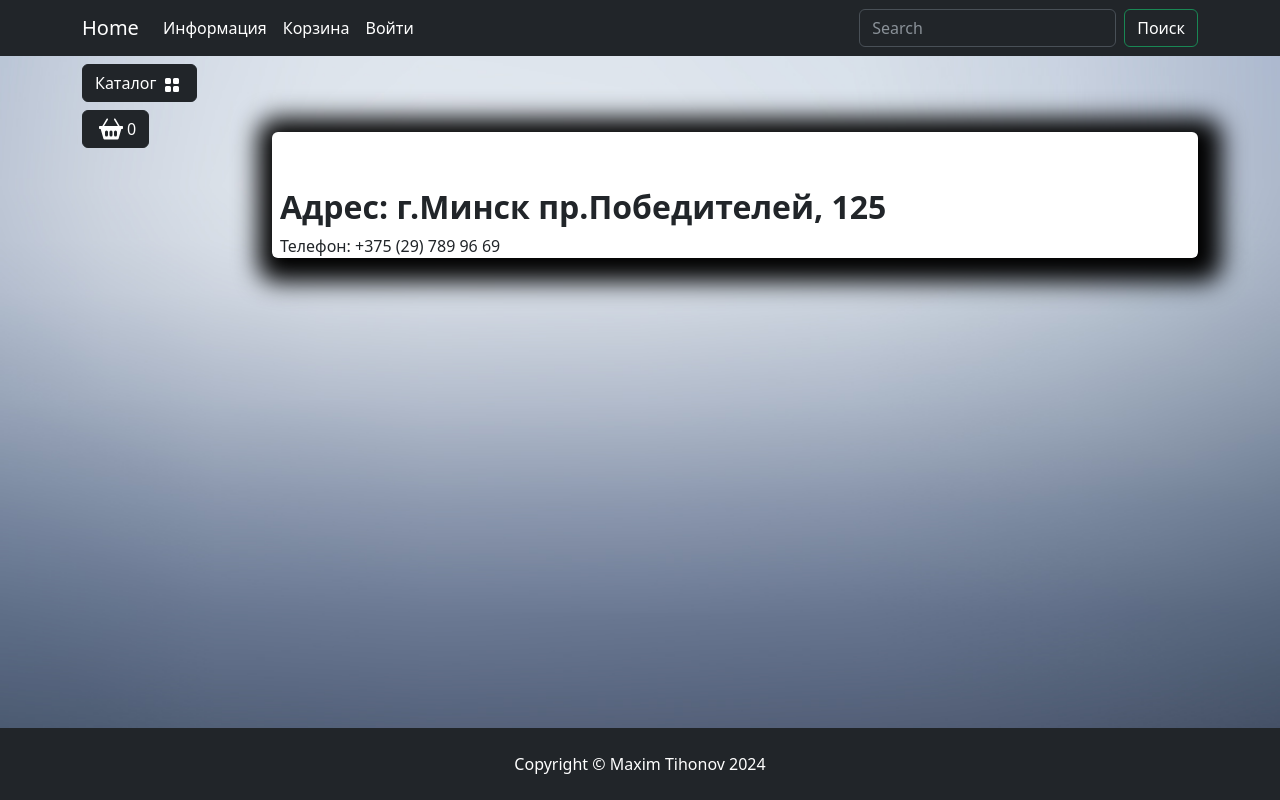
After one commit to MaximTih0n0v/Django-diploma, a Django app: page /contacts/ in a window 1280 px wide. The commit adds this page. Run offline with Django 5.2, Linux system fonts and the light colour scheme; data comes from the database, SQL or seed files in the repository; data that the repository does not hold is empty; some libraries are stand-ins or nearby versions.

Commit message:
fix: fix bugs

```diff
--- a/apps/main/urls.py
+++ b/apps/main/urls.py
@@ -7,4 +7,5 @@ app_name = 'main'
 urlpatterns = [
     path('', views.index, name='index'),
     path('about/', views.about, name='about'),
+    path('contacts/', views.contacts, name='contacts'),
 ]
--- a/apps/main/views.py
+++ b/apps/main/views.py
@@ -19,3 +19,13 @@ def about(request):
 
     }
     return render(request, 'main/about.html', context)
+
+
+def contacts(request):
+    context = {
+        'title': 'Контактная информация',
+        'content': 'Адрес: г.Минск пр.Победителей, 125',
+        'text_on_page': 'Телефон: +375 (29) 789 96 69'
+
+    }
+    return render(request, 'main/contacts.html', context)
--- a/apps/orders/views.py
+++ b/apps/orders/views.py
@@ -1,3 +1,4 @@
+from django.contrib.auth.decorators import login_required
 from django.db import transaction
 from django.shortcuts import render, redirect
 from django.forms import ValidationError
@@ -8,6 +9,7 @@ from apps.orders.models import Order, OrderItem
 from apps.reservation.models import Reservation
 
 
+@login_required
 def create_order(request):
     if request.method == 'POST':
         form = CreateOrderForm(data=request.POST)
@@ -68,6 +70,7 @@ def create_order(request):
     context = {
         'title': 'Оформление заказа',
         'form': form,
+        'order': True,
     }
 
     return render(request, 'orders/create_order.html', context)
--- a/apps/products/views.py
+++ b/apps/products/views.py
@@ -25,7 +25,7 @@ def catalog(request, category_slug=None):
     if order_by and order_by != 'default':
         products = products.order_by(order_by)
 
-    paginator = Paginator(products, 3)
+    paginator = Paginator(products, 6)
     current_page = paginator.page(int(page))
 
     context = {
--- a/templates/includes/cart_button.html
+++ b/templates/includes/cart_button.html
@@ -27,11 +27,11 @@
                   {% include "includes/included_reservation.html" %}
                     <!-- Закончилась разметка корзины -->
                 </div>
-                {% if carts %}
-                    <a class="btn btn-dark" href="{% url 'orders:create_order' %}">
-                        Оформить заказ
-                    </a>
-                {% endif %}
+{#                {% if carts %}#}
+{#                    <a class="btn btn-dark" href="{% url 'orders:create_order' %}">#}
+{#                        Оформить заказ#}
+{#                    </a>#}
+{#                {% endif %}#}
 
             </div>
         </div>
--- a/templates/includes/included_reservation.html
+++ b/templates/includes/included_reservation.html
@@ -53,3 +53,8 @@
         <h4 class="float-left"><strong>{{ carts.total_price }} $</strong></h4>
     </div>
 </div>
+{% if carts and not order %}
+    <a class="btn btn-dark" href="{% url 'orders:create_order' %}">
+        Оформить заказ
+    </a>
+{% endif %}
--- a/templates/main/base.html
+++ b/templates/main/base.html
@@ -40,7 +40,7 @@
                             </a>
                             <ul class="dropdown-menu">
                                 <li><a class="dropdown-item  text-white" href="#">Доставка и оплата</a></li>
-                                <li><a class="dropdown-item  text-white" href="#">Контактная информация</a></li>
+                                <li><a class="dropdown-item  text-white" href="{% url "main:contacts" %}">Контактная информация</a></li>
                                 <li><a class="dropdown-item  text-white" href="{% url "main:about" %}">Про нас</a></li>
                             </ul>
                         </li>
@@ -58,7 +58,7 @@
                                     Мой профиль
                                 </a>
                                 <ul class="dropdown-menu">
-                                    <li><a class="dropdown-item  text-white" href="carts/cart.html">Корзина</a></li>
+                                    <li><a class="dropdown-item  text-white" href="{% url 'user:users_reservation' %}">Корзина</a></li>
                                     <li><a class="dropdown-item  text-white" href="{% url "user:profile" %}">Личный кабинет</a>
                                     </li>
                                     {% if user.is_admin or user.is_staff %}
--- /dev/null
+++ b/templates/main/contacts.html
@@ -0,0 +1,25 @@
+{% extends "main/base.html" %}
+{%  load static %}
+
+{% block css %}
+<link rel="stylesheet" href="{% static "deps/css/my_footer_css.css" %}">
+{% endblock %}
+
+{% block modal_cart %}
+{% include "includes/cart_button.html" %}
+{% endblock %}
+
+{% block content %}
+    <div class="mt-5 pt-5 bg-white custom-shadow rounded">
+        <h2 class="m-2"><strong>{{ content }}</strong></h2>
+        <p class="m-2">{{ text_on_page }}</p>
+    </div>
+{% endblock %}
+
+{% block footer %}
+    <footer class="py-4 bg-dark">
+        <div class="container">
+            <p class="m-0 text-center text-white">Copyright &copy; Maxim Tihonov 2024</p>
+        </div>
+    </footer>
+{% endblock %}
```
Also changed, not shown: templates/users/profile.html (+5 -5 lines), templates/users/users_reservation.html (+5 -5 lines), apps/orders/admin.py (line endings or trailing spaces), apps/orders/migrations/0003_alter_orderitem_order.py (added), apps/orders/migrations/0004_alter_orderitem_order.py (added).
